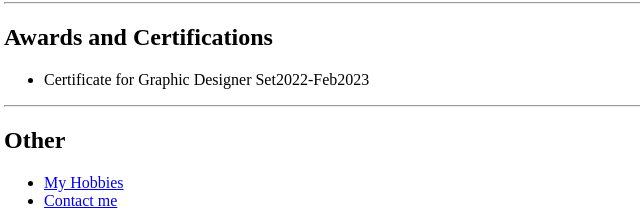
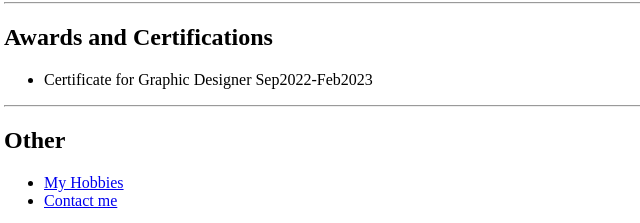
Before and after one commit to Sasha-1988/html-portfolio_, a plain HTML site: page index.html in a window 1280 px wide. Shown: the part 971-1194 px from the top of the page, 4-644 px from the left. Drawn offline with Linux system fonts and the light colour scheme.

Commit message:
Update index.html

```diff
--- a/index.html
+++ b/index.html
@@ -50,7 +50,7 @@
 
 <h2>Awards and Certifications</h2>
  <ul>
-    <li>Certificate for Graphic Designer Set2022-Feb2023</li>
+    <li>Certificate for Graphic Designer Sep2022-Feb2023</li>
 
  </ul>
  <hr>
```
